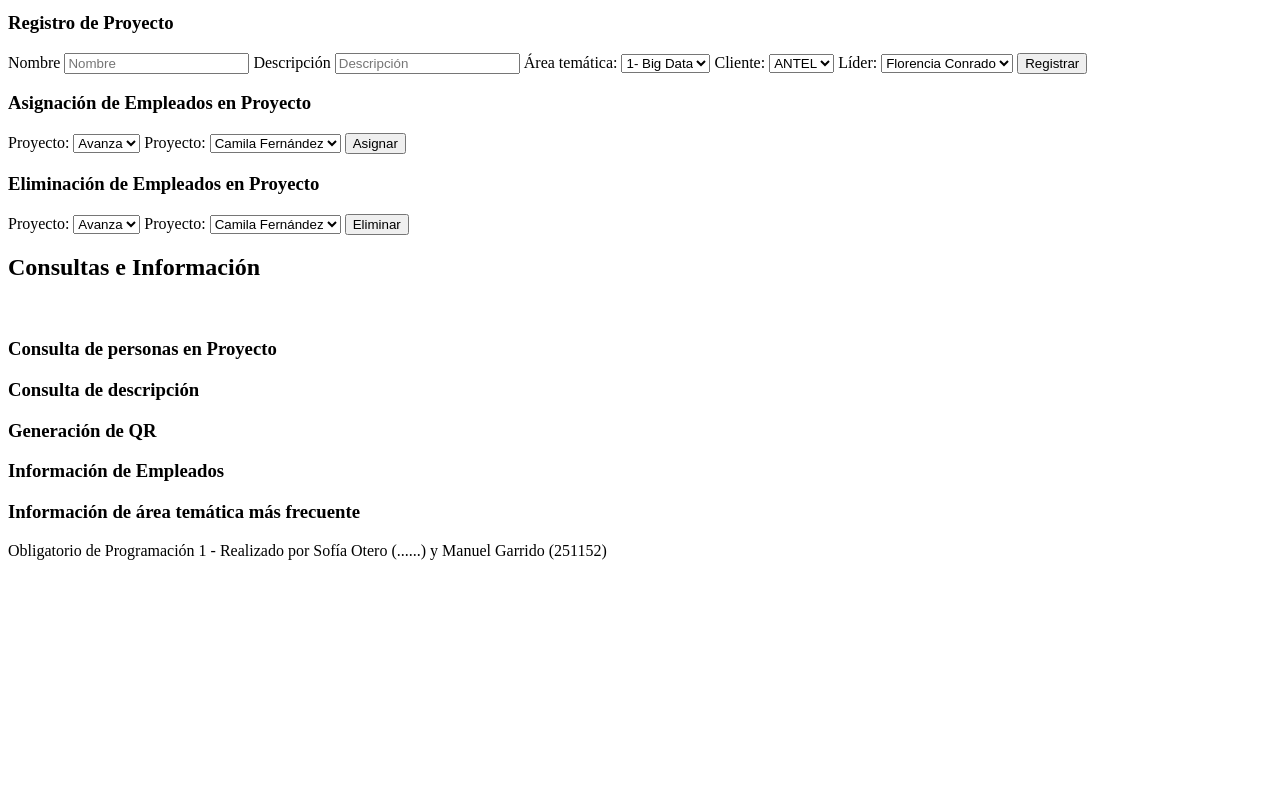
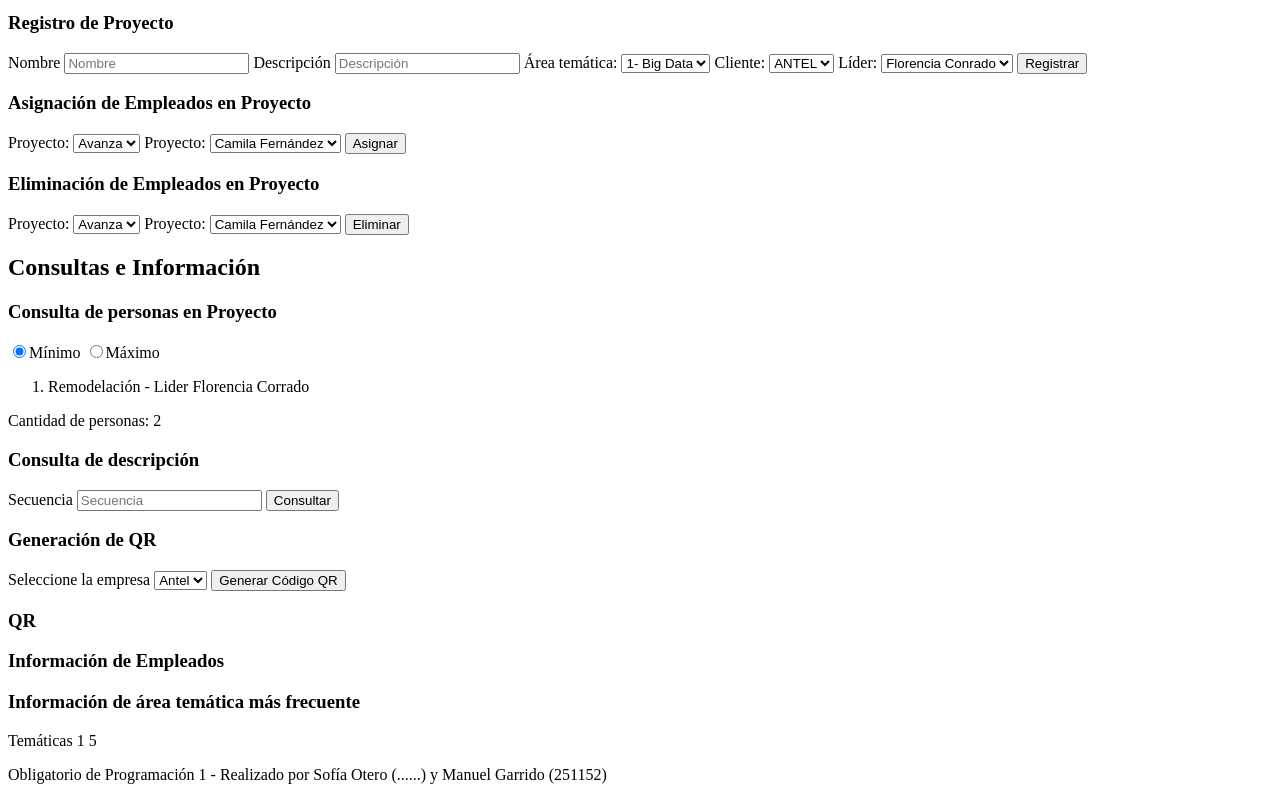
Before and after one commit to tputcup11/oblp1, a plain HTML site: page index.html in a window 1280 px wide. Shown: the part 430-1230 px from the top of the page. Before the commit the page ends 1006 px from the top, so only its background shows below. Drawn offline with Linux system fonts and the light colour scheme.

Commit message:
Seccion3

```diff
--- a/index.html
+++ b/index.html
@@ -76,12 +76,26 @@
         </article>
         <article>
             <h2>Consultas e Información</h2>
+            <h1>Consulta de personas en Proyecto</h1>
+            <input type="radio" id="minimoPersonas" name="minimo" value="minimo" checked>Mínimo
+            <input type="radio" id="maximoPersonas" name="maximo" value="maximo">Máximo
             <br>
-            <h1>Consulta de personas en Proyecto</h1>
+            <ol>
+                <li>Remodelación - Lider Florencia Corrado</li>
+            </ol>
+            <p id="pCantidadPersonas">Cantidad de personas: 2</p>
             <h1>Consulta de descripción</h1>
+            <label for="secuenciaConsultaDescripcion">Secuencia <input type="text" id="secuenciaConsultaDescripcion" placeholder="Secuencia"></label>
+            <input type="button" id="consultarDescripcion" value="Consultar">
             <h1>Generación de QR</h1>
+            <label for="seleccionEmpresa">Seleccione la empresa <select type="combo" name="SeleccionEmpresa">
+                <option>Antel</option>
+              </select>
+            <input type="button" id="generarQR" value="Generar Código QR">
+            <h3>QR</h3>
             <h1>Información de Empleados</h1>
             <h1>Información de área temática más frecuente</h1>
+            <p id="pTematicasFrecuentes">Temáticas 1 5</p>
         </article>
     </section>
     <footer>
```
